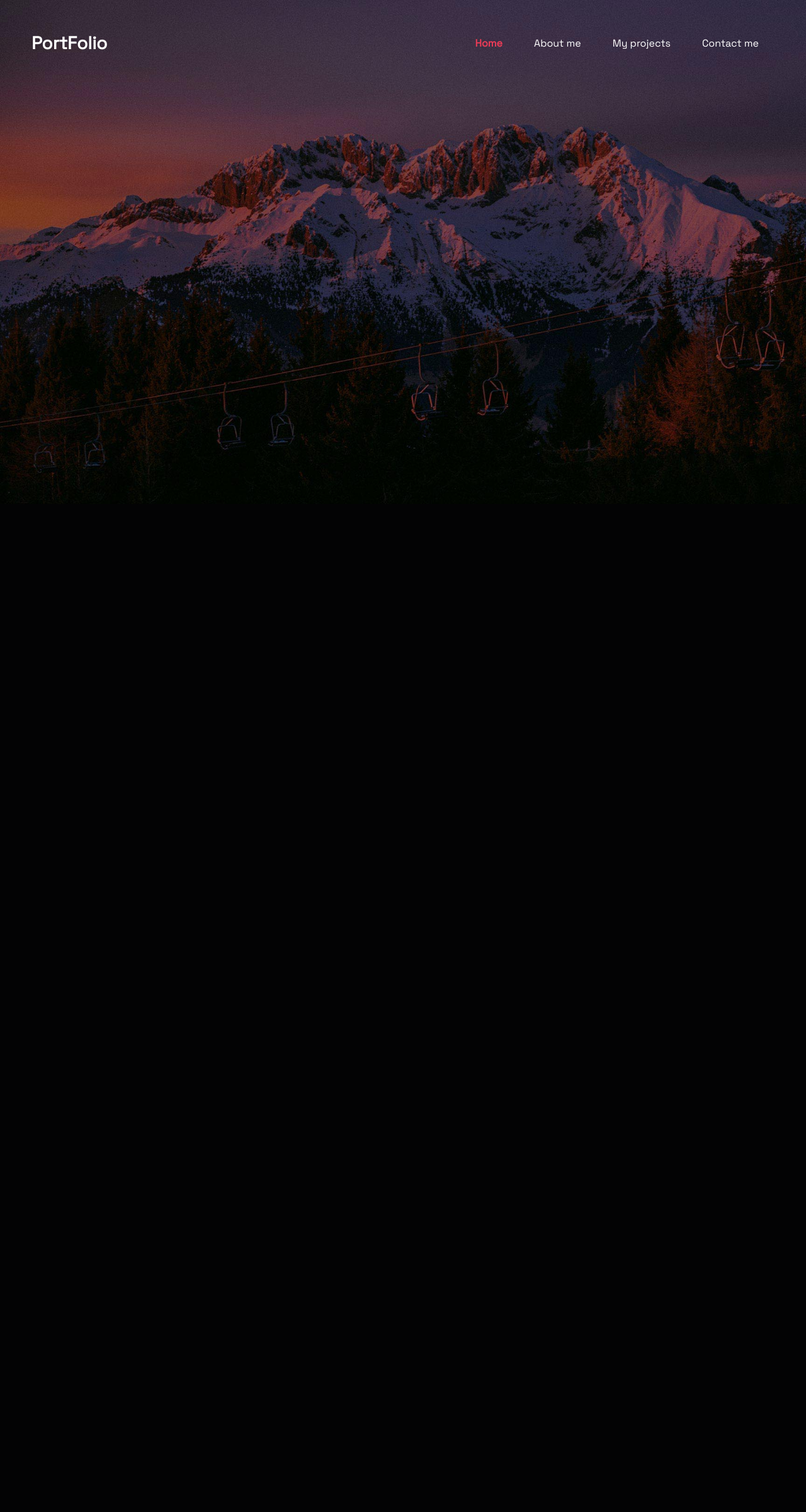
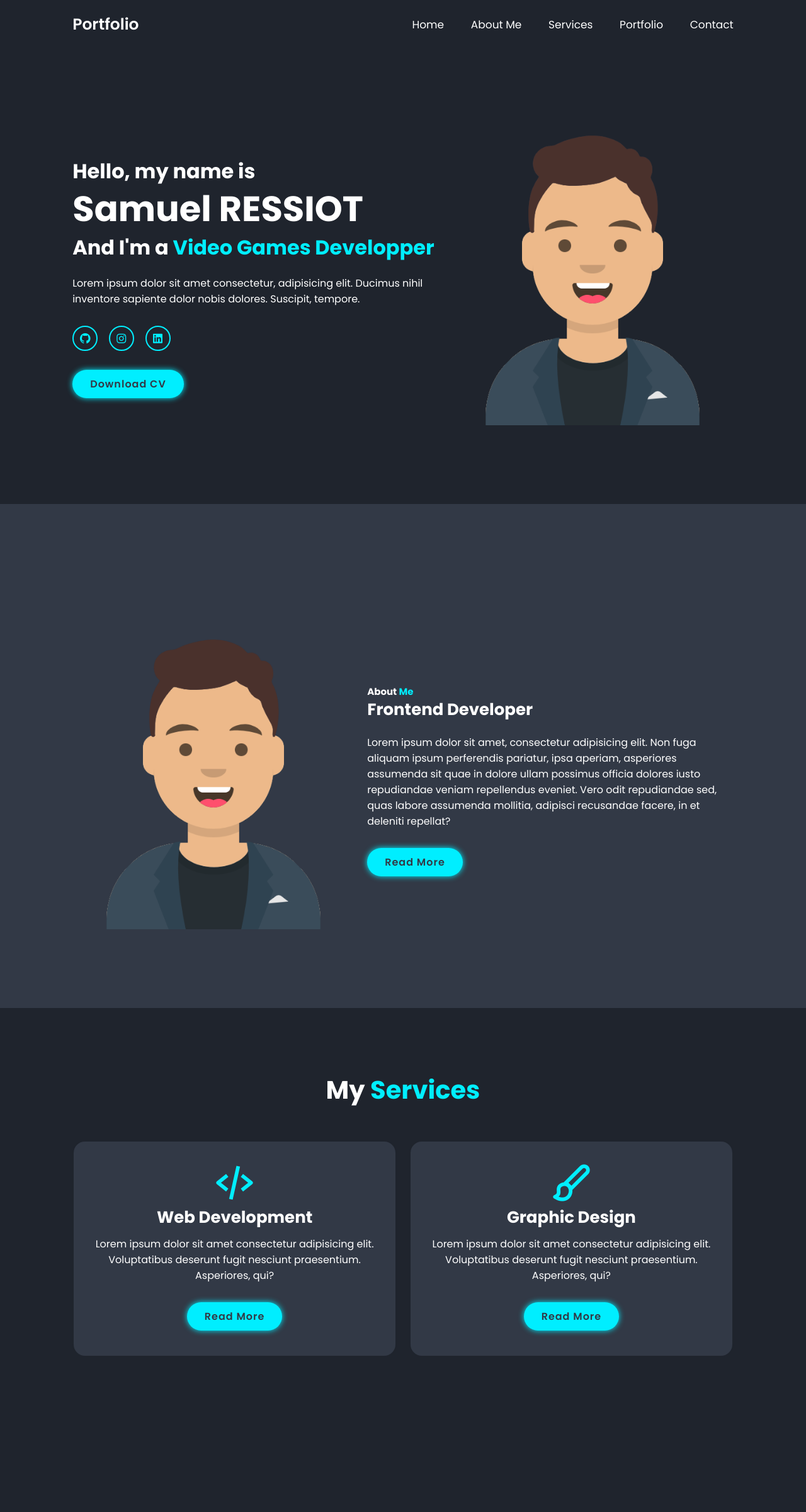
Before and after one commit to Sam-rst/PortFolio, a PHP site: page / in a window 1280 px wide. Shown: the whole page at 63% size. Before the commit the page ends 799 px from the top, so only its background shows below. Run offline with PHP 8.4, Linux system fonts and the light colour scheme.

Commit message:
Reconstruction complète de mon Portfolio

```diff
--- a/assets/style.css
+++ b/css/navbar.css
@@ -12,7 +12,7 @@ body {
 header {
     height: 100vh;
     width: 100vw;
-    background-image: url("img/landscape.jpg");
+    background-image: url("../assets/img/landscape.jpg");
     background-size: cover;
 }
 
--- /dev/null
+++ b/css/style.css
@@ -0,0 +1,218 @@
+@import url('https://fonts.googleapis.com/css2?family=Poppins:wght@300;400;500;600;700;800;900&display=swap');
+
+* {
+    margin: 0;
+    padding: 0;
+    text-decoration: none;
+    list-style: none;
+    border: none;
+    outline: none;
+    box-sizing: border-box;
+    scroll-behavior: smooth;
+    font-family: 'Poppins', sans-serif;
+}
+
+:root {
+    --bg-color: #1f242d;
+    --second-bg-color: #323946;
+    --second-bg-color: #323946;
+    --text-color: #fff;
+    --main-color: #0ef;
+}
+
+html {
+    font-size: 62.5%;
+    overflow-x: hidden;
+}
+
+body {
+    background: var(--bg-color);
+    color: var(--text-color);
+}
+
+section {
+    min-height: 100vh;
+    padding: 10rem 9% 2rem;
+}
+
+span {
+    color: var(--main-color);
+}
+
+.header {
+    position: fixed;
+    top: 0;
+    left: 0;
+    width: 100%;
+    padding: 2rem 9%;
+    background: var(--bg-color);
+    display: flex;
+    justify-content: space-between;
+    align-items: center;
+    z-index: 100;
+}
+
+.logo {
+    font-size: 2.5rem;
+    color: var(--text-color);
+    font-weight: 600;
+    cursor: default;
+}
+
+.navbar a {
+    font-size: 1.7rem;
+    color: var(--text-color);
+    margin-left: 4rem;
+    transition: 0.3s;
+}
+
+.navbar a:hover,
+.navbar a.active {
+    color: var(--main-color);
+}
+
+#menu-icon {
+    display: none;
+    font-size: 3.6rem;
+    color: var(--text-color);
+}
+
+.home {
+    display: flex;
+    justify-content: center;
+    align-items: center;
+}
+
+.home-img img {
+    width: 35vw;
+}
+
+.home-content h3 {
+    font-size: 3.2rem;
+    font-weight: 700;
+}
+
+.home-content h3:nth-of-type(2) {
+    margin-bottom: 2rem;
+}
+
+.home-content h1 {
+    font-size: 5.6rem;
+    font-weight: 700;
+    line-height: 1.3;
+}
+
+.home-content p {
+    font-size: 1.6rem;
+}
+
+.social-media a {
+    display: inline-flex;
+    justify-content: center;
+    align-items: center;
+    width: 4rem;
+    height: 4rem;
+    background: transparent;
+    border: .2rem solid var(--main-color);
+    border-radius: 50%;
+    font-size: 2rem;
+    color: var(--main-color);
+    margin: 3rem 1.5rem 3rem 0;
+    transition: 0.5s ease;
+}
+
+.social-media a:hover {
+    background: var(--main-color);
+    color: var(--second-bg-color);
+    box-shadow: 0 0 1rem var(--main-color);
+}
+
+.btn {
+    display: inline-block;
+    padding: 1rem 2.8rem;
+    background: var(--main-color);
+    border-radius: 4rem;
+    box-shadow: 0 0 1rem var(--main-color);
+    font-size: 1.6rem;
+    color: var(--second-bg-color);
+    letter-spacing: 0.1rem;
+    font-weight: 600;
+    transition: 0.5s ease;
+}
+
+.btn:hover {
+    box-shadow: none;
+}
+
+.about {
+    display: flex;
+    justify-content: center;
+    align-items: center;
+    gap: 2rem;
+    background-color: var(--second-bg-color);
+}
+
+.about-img img {
+    width: 35vw;
+}
+
+.heading {
+    text-align: center;
+    font-size: 4..5rem;
+}
+
+.about-content h2 {
+    text-align: left;
+    line-height: 1.2;
+}
+
+.about-content h3 {
+    font-size: 2.6rem;
+}
+
+.about-content p {
+    font-size: 1.6rem;
+    margin: 2rem 0 3rem;
+}
+
+.services h2 {
+    margin-bottom: 5rem;
+    font-size: 4rem;
+}
+
+.services-container {
+    display: flex;
+    justify-content: center;
+    align-items: center;
+    flex-wrap: wrap;
+    gap: 2rem;
+}
+
+.services-container .services-box {
+    flex: 1 1 30rem;
+    background: var(--second-bg-color);
+    padding: 3rem 2rem 4rem;
+    border-radius: 2rem;
+    text-align: center;
+    border: .2rem solid var(--bg-color);
+    transition: .5s ease;
+}
+
+.services-container .services-box:hover {
+    border-color: var(--main-color);
+    transform: scale(1.02);
+}
+
+.services-box i {
+    font-size: 7rem;
+    color: var(--main-color);
+}
+
+.services-box h3 {
+    font-size: 2.6rem;
+}
+
+.services-box p {
+    font-size: 1.6rem;
+    margin: 1rem 0 3rem;
+}
--- a/index.html
+++ b/index.html
@@ -5,39 +5,96 @@
     <meta charset="UTF-8">
     <meta http-equiv="X-UA-Compatible" content="IE=edge">
     <meta name="viewport" content="width=device-width, initial-scale=1.0">
-
     <title>PortFolio - Samuel RESSIOT</title>
 
-    <link href="https://fonts.googleapis.com/css?family=Space+Grotesk&display=swap" rel="stylesheet">
-    <link rel="stylesheet" href="assets/style.css">
+    <!-- Box Icons -->
+    <link href='https://unpkg.com/boxicons@2.1.4/css/boxicons.min.css' rel='stylesheet'>
+
+    <!-- Custom CSS -->
+    <link rel="stylesheet" href="css/style.css">
 
 </head>
 
 <body>
-    <nav class="navbar">
-        <a href="#" class="logo">PortFolio</a>
-        <div class="nav-links ">
-            <ul>
-                <li class="active"><a href="#">Home</a></li>
-                <li><a href="#">About me</a></li>
-                <li><a href="#">My projects</a></li>
-                <li><a href="#">Contact me</a></li>
-            </ul>
-        </div>
-        <img src="assets/img/menu-btn.png" alt="Menu hamburger" class="menu-hamburger">
+    <header class="header">
+        <a href="#" class="logo">Portfolio</a>
 
-    </nav>
-    <header>
+        <i class='bx bx-menu' id="menu-icon"></i>
+
+        <nav class="navbar">
+            <a href="#home">Home</a>
+            <a href="#about">About Me</a>
+            <a href="#services">Services</a>
+            <a href="#portfolio">Portfolio</a>
+            <a href="#contact">Contact</a>
+        </nav>
     </header>
 
+    <!-- Home section design -->
+    <section class="home" id="home">
+        <div class="home-content">
+            <h3>Hello, my name is</h3>
+            <h1>Samuel RESSIOT</h1>
+            <h3>And I'm a <span>Video Games Developper</span></h3>
+            <p>Lorem ipsum dolor sit amet consectetur, adipisicing elit. Ducimus nihil inventore sapiente dolor nobis
+                dolores. Suscipit, tempore.</p>
+            <div class="social-media">
+                <a href="#"><i class='bx bxl-github'></i></a>
+                <a href="#"><i class='bx bxl-instagram'></i></a>
+                <a href="#"><i class='bx bxl-linkedin-square'></i></a>
+            </div>
+            <a href="assets/pdf/CV Ressiot Samuel companies.pdf" class="btn">Download CV</a>
+        </div>
+
+        <div class="home-img">
+            <img src="assets/img/avatar-Samuel.png" alt="Avatar Samuel">
+
+        </div>
+    </section>
+
+    <!-- About section design -->
+    <section class="about" id="about">
+        <div class="about-img">
+            <img src="assets/img/avatar-Samuel.png" alt="Avatar Samuel">
+        </div>
+
+        <div class="about-content">
+            <h2 class="heading">About <span>Me</span></h2>
+            <h3>Frontend Developer</h3>
+            <p>Lorem ipsum dolor sit amet, consectetur adipisicing elit. Non fuga aliquam ipsum perferendis pariatur,
+                ipsa aperiam, asperiores assumenda sit quae in dolore ullam possimus officia dolores iusto repudiandae
+                veniam repellendus eveniet. Vero odit repudiandae sed, quas labore assumenda mollitia, adipisci
+                recusandae facere, in et deleniti repellat?</p>
+            <a href="#" class="btn">Read More</a>
+        </div>
+    </section>
+
+    <!-- Services section design -->
+    <section class="services" id="services">
+        <h2 class="heading">My <span>Services</span></h2>
+
+        <div class="services-container">
+            <div class="services-box">
+                <i class='bx bx-code-alt'></i>
+                <h3>Web Development</h3>
+                <p>Lorem ipsum dolor sit amet consectetur adipisicing elit. Voluptatibus deserunt fugit nesciunt
+                    praesentium. Asperiores, qui?</p>
+                <a href="#" class="btn">Read More</a>
+            </div>
+            <div class="services-box">
+                <i class='bx bx-paint'></i>
+                <h3>Graphic Design</h3>
+                <p>Lorem ipsum dolor sit amet consectetur adipisicing elit. Voluptatibus deserunt fugit nesciunt
+                    praesentium. Asperiores, qui?</p>
+                <a href="#" class="btn">Read More</a>
+            </div>
+        </div>
+    </section>
+
+
+
+
+    <script src="js/script.js"></script>
 </body>
-<script>
-    const menuHamburger = document.querySelector(".menu-hamburger")
-    const navLinks = document.querySelector(".nav-links")
-
-    menuHamburger.addEventListener('click', ()=>{
-        navLinks.classList.toggle('mobile-menu')
-    })
-</script>
 
 </html>
--- a/index_test.html
+++ b/portfolio1.html
@@ -7,7 +7,7 @@
     <meta name="viewport" content="width=device-width, initial-scale=1.0">
     <title>Samuel Ressiot-Portfolio</title>
     <link href="https://fonts.googleapis.com/css?family=Space+Grotesk&display=swap" rel="stylesheet">
-    <link rel="stylesheet" href="assets/style_test.css">
+    <link rel="stylesheet" href="css/portfolio1.css">
 </head>
 
 <body>
```
Also changed, not shown: css/portfolio1.css (renamed from assets/style_test.css, +12 -12 lines), navbar.html (added, +42 -0 lines), assets/img/avatar-Samuel.png (added), js/script.js (added).
